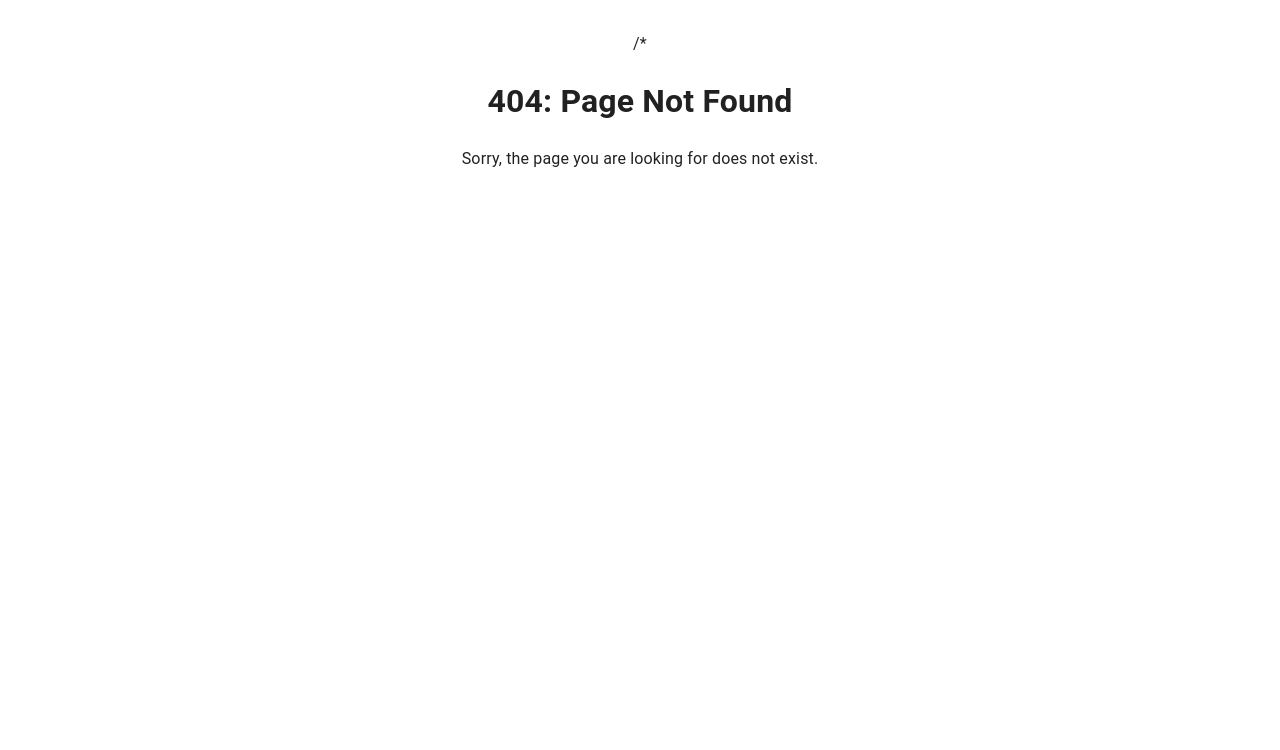
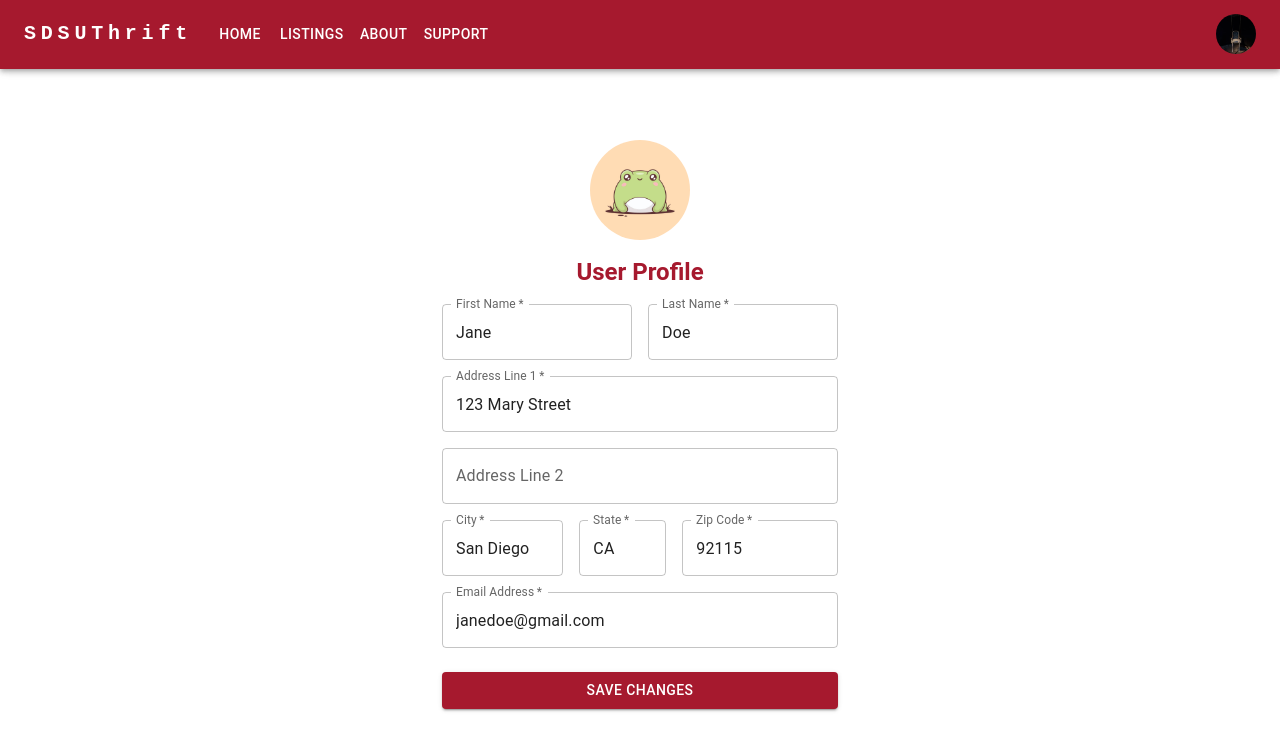
Before and after one commit to leanneallen/sdsu-thrift, a React (Vite) app in the folder thrift/frontend/: page /Profile in a window 1280 px wide. Before the commit this address had no page. Shown: the top 750 px of the page. Built offline with nearby package versions, Linux system fonts and the light colour scheme.

Commit message:
Profile page complete with routing

```diff
--- a/thrift/frontend/src/App.jsx
+++ b/thrift/frontend/src/App.jsx
@@ -11,6 +11,7 @@ import SupportPage from './pages/Support.jsx'
 import ListingPage from './pages/Listings.jsx'
 import NoPage from './pages/NoPage.jsx'
 import IndivListingPage from './pages/IndivListingPage.jsx'
+import ProfilePage from './pages/Profile.jsx'
 
 import './App.css'
 import ApparelPage from './pages/categories/Apparel.jsx'
@@ -19,7 +20,7 @@ import ApparelPage from './pages/categories/Apparel.jsx'
 function App() {
   return (
     <div>
-      <IndivListingPage />
+      <Profile />
     </div>
   );
 }*/
@@ -38,6 +39,7 @@ function App() {
           <Route path="/Support" element={<SupportPage/>} />
           <Route path="/Apparel" element={<ApparelPage />} />
           <Route path="/IndivListingPage" element={<IndivListingPage />} />
+          <Route path="/Profile" element={<ProfilePage />} />
           <Route path="*" element={<NoPage />} />
         </Routes>
         </>
--- /dev/null
+++ b/thrift/frontend/src/components/Profile.jsx
@@ -0,0 +1,146 @@
+import * as React from 'react';
+import Typography from '@mui/material/Typography';
+import Grid from '@mui/material/Grid';
+import Container from '@mui/material/Container';
+import TextField from '@mui/material/TextField';
+import Button from '@mui/material/Button';
+import { useParams } from 'react-router-dom';
+import Avatar from '@mui/material/Avatar';
+import profilePic from "../assets/profilepic.jpg";
+
+
+export default function Profile() {
+  const { firstName, lastName, addressLine1, addressLine2, city, state, zipCode, email } = useParams();
+
+  const initialData = {
+    firstName: 'Jane',
+    lastName: 'Doe',
+    addressLine1: '123 Mary Street',
+    addressLine2: '',
+    city: 'San Diego',
+    state: 'CA',
+    zipCode: '92115',
+    email: 'janedoe@gmail.com',
+  };
+
+  const [formData, setFormData] = React.useState(initialData);
+
+  const handleSubmit = (event) => {
+    event.preventDefault();
+    const data = new FormData(event.currentTarget);
+    console.log({
+      firstName: data.get('firstName'),
+      lastName: data.get('lastName'),
+      addressLine1: data.get('addressLine1'),
+      addressLine2: data.get('addressLine2'),
+      city: data.get('city'),
+      state: data.get('state'),
+      zipCode: data.get('zipCode'),
+      email: data.get('email'),
+    });
+    // You can add logic here to update the user information
+  };
+
+  return (
+    <Container component="main" maxWidth="xs" sx={{ marginTop: '2rem' }}>
+      <div style={{ marginTop: '2rem' }}>
+      <Avatar alt="Profile Picture" src={profilePic} sx={{ width: 100, height: 100, margin: '0 auto 1rem auto' }} />
+        <Typography component="h1" variant="h5" align="center" sx={{ fontWeight: 'bold', color: '#A6192E' }}>
+          User Profile
+        </Typography>
+        <form noValidate onSubmit={handleSubmit} style={{ marginTop: '1rem' }}>
+          <Grid container spacing={2}>
+            <Grid item xs={12} sm={6}>
+              <TextField
+                autoComplete="fname"
+                name="firstName"
+                required
+                fullWidth
+                id="firstName"
+                label="First Name"
+                defaultValue={formData.firstName}
+              />
+            </Grid>
+            <Grid item xs={12} sm={6}>
+              <TextField
+                required
+                fullWidth
+                id="lastName"
+                label="Last Name"
+                name="lastName"
+                defaultValue={formData.lastName}
+              />
+            </Grid>
+            <Grid item xs={12}>
+              <TextField
+                required
+                fullWidth
+                id="addressLine1"
+                label="Address Line 1"
+                name="addressLine1"
+                defaultValue={formData.addressLine1}
+              />
+            </Grid>
+            <Grid item xs={12}>
+              <TextField
+                fullWidth
+                id="addressLine2"
+                label="Address Line 2"
+                name="addressLine2"
+                defaultValue={formData.addressLine2}
+              />
+            </Grid>
+            <Grid item xs={12} sm={4}>
+              <TextField
+                required
+                fullWidth
+                id="city"
+                label="City"
+                name="city"
+                defaultValue={formData.city}
+              />
+            </Grid>
+            <Grid item xs={12} sm={3}>
+              <TextField
+                required
+                fullWidth
+                id="state"
+                label="State"
+                name="state"
+                defaultValue={formData.state}
+              />
+            </Grid>
+            <Grid item xs={12} sm={5}>
+              <TextField
+                required
+                fullWidth
+                id="zipCode"
+                label="Zip Code"
+                name="zipCode"
+                defaultValue={formData.zipCode}
+              />
+            </Grid>
+            <Grid item xs={12}>
+              <TextField
+                required
+                fullWidth
+                id="email"
+                label="Email Address"
+                name="email"
+                defaultValue={formData.email}
+              />
+            </Grid>
+          </Grid>
+          <Button
+            type="submit"
+            fullWidth
+            variant="contained"
+            sx={{ mt: 3, mb: 2, backgroundColor: '#A6192E', '&:hover': { backgroundColor: '#CC3333' } }}
+          >
+            Save Changes
+          </Button>
+        </form>
+      </div>
+    </Container>
+  );
+}
--- /dev/null
+++ b/thrift/frontend/src/pages/Profile.jsx
@@ -0,0 +1,18 @@
+import * as React from 'react';
+import '../App.css';
+import Profile from "../components/Profile"
+import Header from "../components/Header"
+
+function ProfilePage() {
+  return (
+    <>
+    <Header/>
+    <div style={{ display: 'flex', justifyContent: 'center', marginTop: '20px' }}>
+        <Profile />
+    </div>
+    </>
+
+  );
+}
+
+export default ProfilePage;
```
Also changed, not shown: thrift/frontend/src/assets/profilepic.jpg (added).
